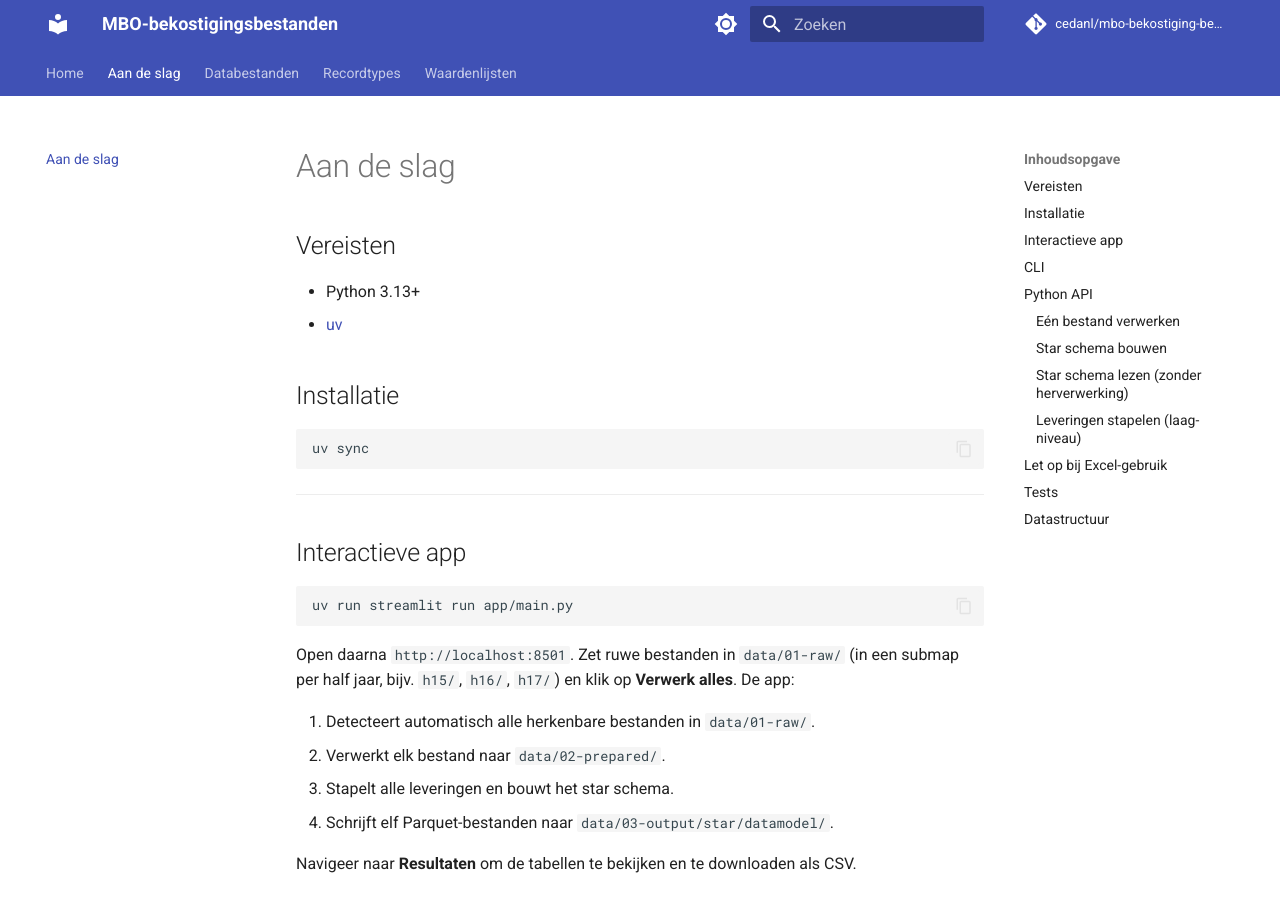
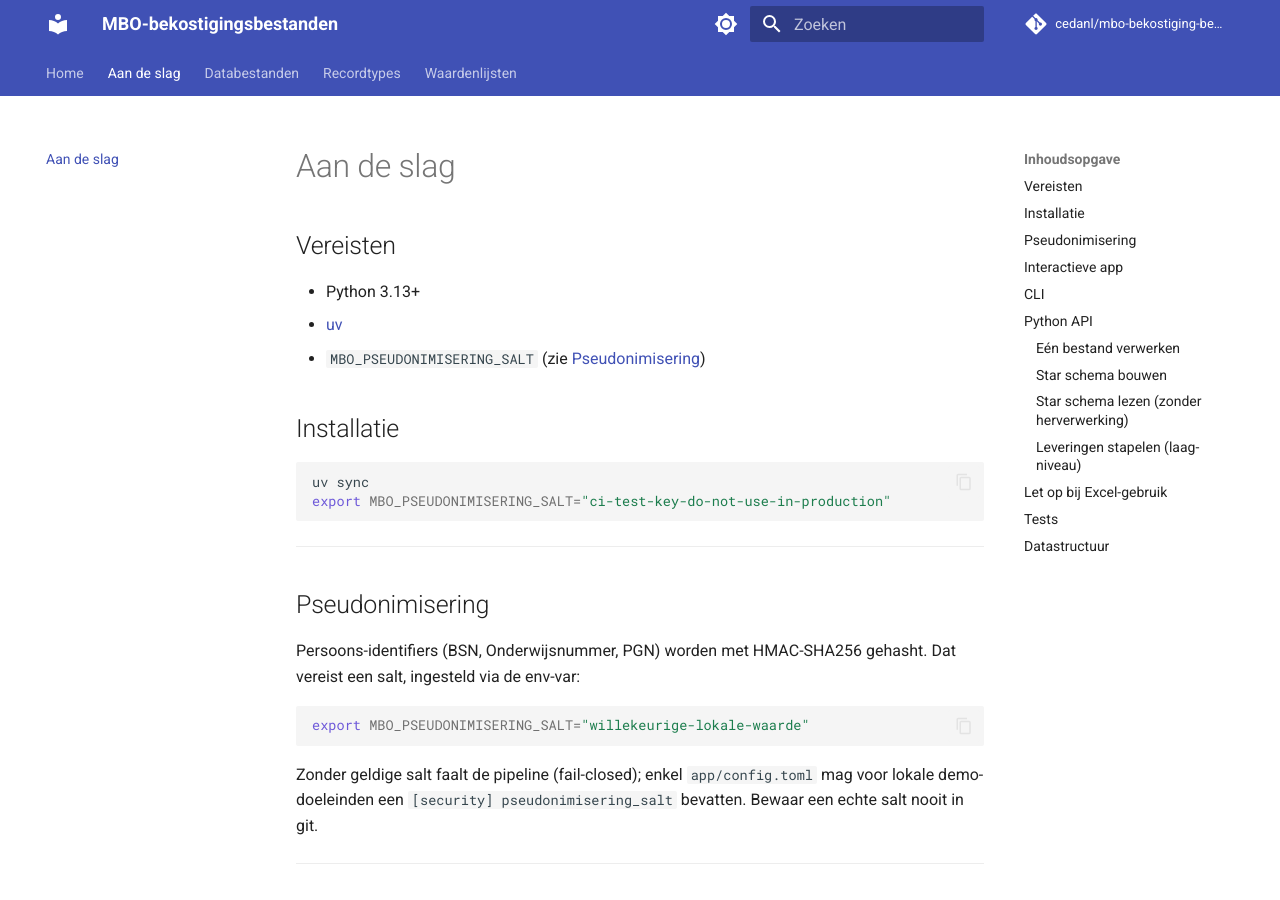
Before and after one commit to cedanl/mbo-bekostiging-bestanden, an MkDocs documentation site: the page built from docs/aan-de-slag.md, in a window 1280 px wide and 900 px high. Built offline with MkDocs 1.6.1 and Material for MkDocs 9.7.7, drawn with Linux system fonts in a browser that asks for light colours; comment, search, counter and statistics services are not loaded; some of the changed text lies outside the part shown.

Commit message:
fix(#76,#77,#71): demo-feittotalen, salt-docs en lint-respons (#80)
* fix(#76,#77,#71): demo-feitprofile, salt-docs en lint-respons

- #77: demo-SLR-totalen bijgewerkt zodat slr_status overal 'match' is;
  nieuwe tests/test_demo_quality.py verifieert dit end-to-end
- #76: README, docs/aan-de-slag, CLAUDE/AGENTS: MBO_PSEUDONIMISERING_SALT
  fail-closed documenteren (Quick start, Ontwikkeling, Tests)
- #71: lint-fouten hersteld op main na merge van #70 (E501 in
  test_detail_periode_id.py, trailing blank line in test_pipeline.py)

Entire-Checkpoint: 01M39JHN609W6ZRQBP53Z27A57

* chore(#77): review-fix — stabiele parametrize-ids en trailing newline

Entire-Checkpoint: 01M39KX3V5R4032NXG99WYA40P

---------

Co-authored-by: Tomer Iwan <t.iwan@mail.com>

````diff
--- a/docs/aan-de-slag.md
+++ b/docs/aan-de-slag.md
@@ -4,12 +4,29 @@
 
 - Python 3.13+
 - [uv](https://docs.astral.sh/uv/)
+- `MBO_PSEUDONIMISERING_SALT` (zie [Pseudonimisering](#pseudonimisering))
 
 ## Installatie
 
 ```bash
 uv sync
+export MBO_PSEUDONIMISERING_SALT="ci-test-key-do-not-use-in-production"
 ```
+
+---
+
+## Pseudonimisering
+
+Persoons-identifiers (BSN, Onderwijsnummer, PGN) worden met HMAC-SHA256
+gehasht. Dat vereist een salt, ingesteld via de env-var:
+
+```bash
+export MBO_PSEUDONIMISERING_SALT="willekeurige-lokale-waarde"
+```
+
+Zonder geldige salt faalt de pipeline (fail-closed); enkel `app/config.toml`
+mag voor lokale demo-doeleinden een `[security] pseudonimisering_salt` bevatten.
+Bewaar een echte salt nooit in git.
 
 ---
 
@@ -152,8 +169,12 @@ Voor afzonderlijke BPV-regels gebruik je `fact_bpv.parquet`.
 ## Tests
 
 ```bash
+export MBO_PSEUDONIMISERING_SALT="ci-test-key-do-not-use-in-production"
 uv run pytest
 ```
+
+De tests draaien fail-closed op de pseudonimiserings-salt; zonder de env-var
+slaat de pipeline-fase af (zie [Pseudonimisering](#pseudonimisering)).
 
 ---
 
````
Also changed, not shown: CLAUDE.md (+3 -2 lines), README.md (+10 -0 lines), 7 other files.
